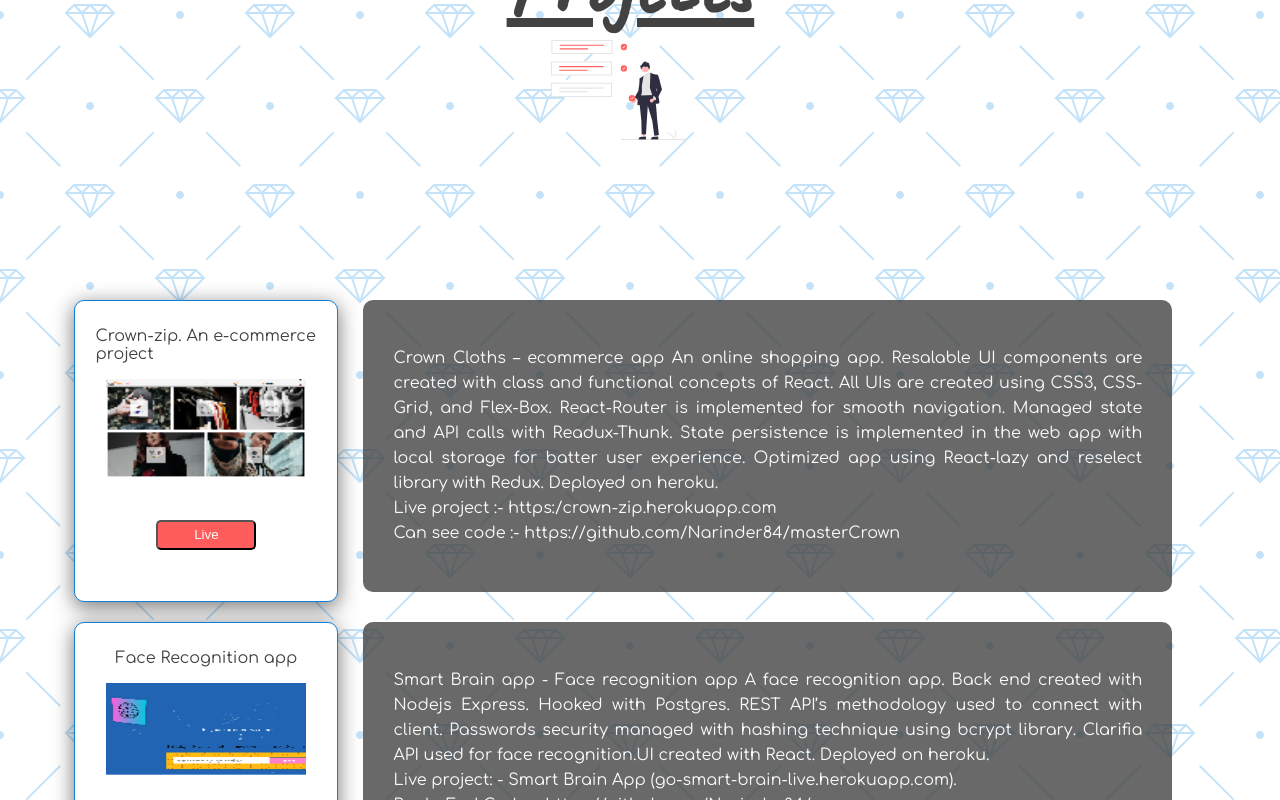
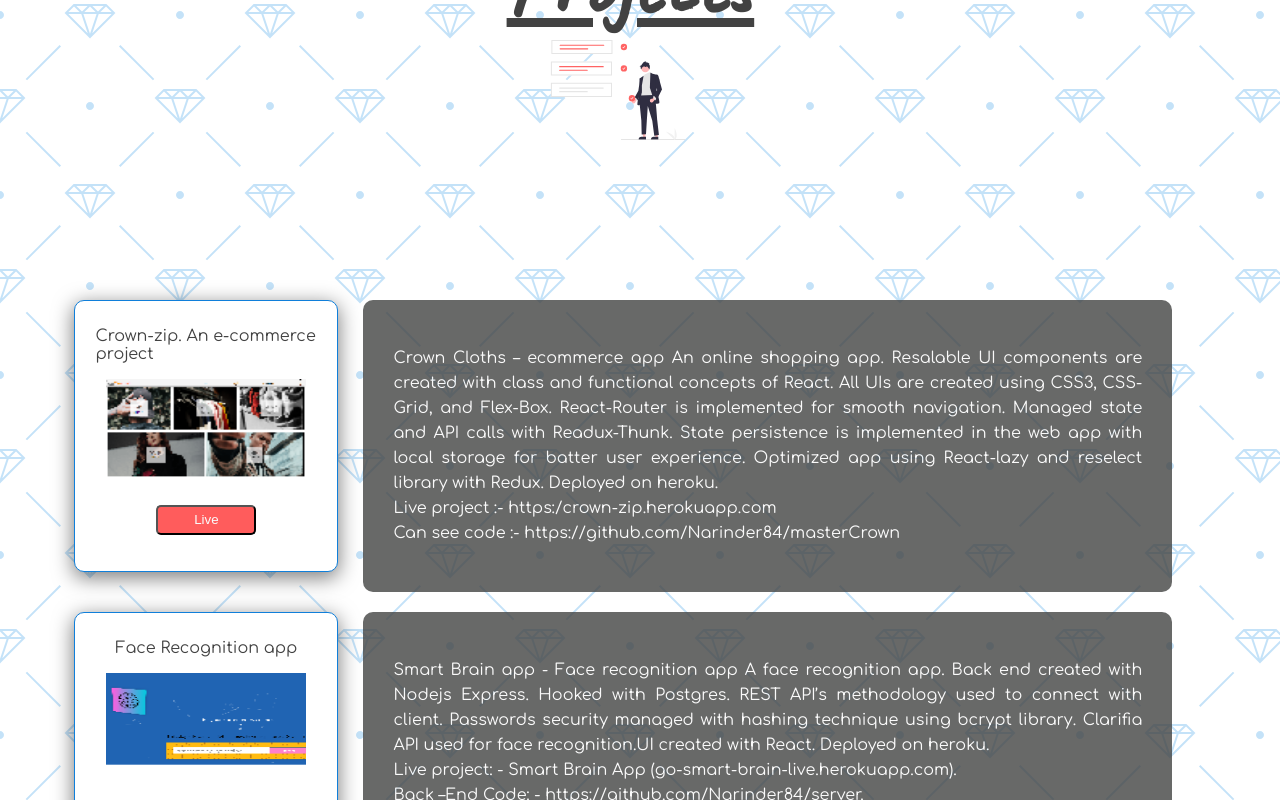
Before and after one commit to Narinder84/dream-projects, a React (Create React App) app: page / in a window 1280 px wide. Shown: the part 2774-3574 px from the top of the page. Built offline with nearby package versions, Linux system fonts and the light colour scheme.

Commit message:
change to UImaster

```diff
--- a/src/components/darkLightMode/darkLightComponents/lightDark.project/lightDark.project.styles.css
+++ b/src/components/darkLightMode/darkLightComponents/lightDark.project/lightDark.project.styles.css
@@ -42,7 +42,7 @@ h1 {
 	flex-direction: column;
 	align-items: center;
 	width: 300px;
-	height: 280px;
+	height: 250px;
 }
 .primary {
 	background: var(--primary-color);
```
